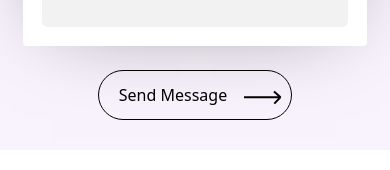
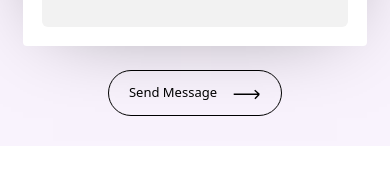
Before and after one commit to thecocode/cocode-client, a React (Create React App) app: page /contact-us in a window 390 px wide. Shown: the part 639-809 px from the top of the page. Built offline with nearby package versions, Linux system fonts and the light colour scheme.

Commit message:
style: change font size of submit btn for mobile

```diff
--- a/src/components/ContactForm/index.tsx
+++ b/src/components/ContactForm/index.tsx
@@ -1,11 +1,14 @@
+import { useMediaQuery } from '../../hooks';
+import { ScreenTypes } from '../../types';
 import { BaseButton } from '../Button';
 import { Dropdown } from '../Dropdown';
 import { Input, TextArea } from '../Inputs';
 
 function RightArrowIcon() {
   return (
+    <span className='block'>
       <svg
-      className='mt-1 -mr-3'
+        className='mt-1 -mr-3 max-w-full'
         width='40'
         height='15'
         viewBox='0 0 40 15'
@@ -18,10 +21,12 @@ function RightArrowIcon() {
           strokeWidth='2'
         />
       </svg>
+    </span>
   );
 }
 
 export function ContactForm() {
+  const { screenType } = useMediaQuery();
   return (
     <form>
       <div className='p-[clamp(19px,2.1vw,36px)] rounded bg-primary shadow-contact-form flex flex-col gap-[clamp(16px,1.87vw,32px)]'>
@@ -54,10 +59,11 @@ export function ContactForm() {
           }}
         />
       </div>
-
       <BaseButton
         title='Send Message'
-        extendedClassNames='mt-[clamp(24px,3.3vw,44px)] mx-auto'
+        extendedClassNames={`mt-[clamp(24px,3.3vw,44px)] mx-auto ${
+          screenType === ScreenTypes.MOBILE ? 'text-[13px]' : null
+        }`}
         RightIcon={RightArrowIcon}
       />
     </form>
```
Lines whose indentation alone changed are shown as unchanged.
